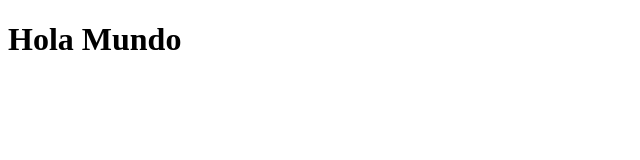
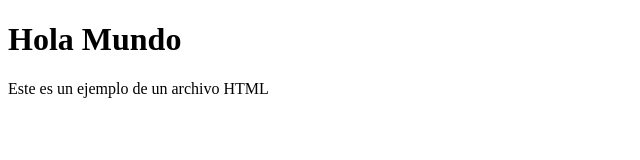
Before and after one commit to HenryEnoch22/practica-github, a plain HTML site: page index.html in a window 1280 px wide. Shown: the whole page, without its empty margins (0-640 px from the left). Drawn offline with Linux system fonts and the light colour scheme.

Commit message:
Second commit

```diff
--- a/index.html
+++ b/index.html
@@ -7,5 +7,6 @@
 </head>
 <body>
     <h1>Hola Mundo</h1>
+    <p>Este es un ejemplo de un archivo HTML</p>
 </body>
 </html>
```
